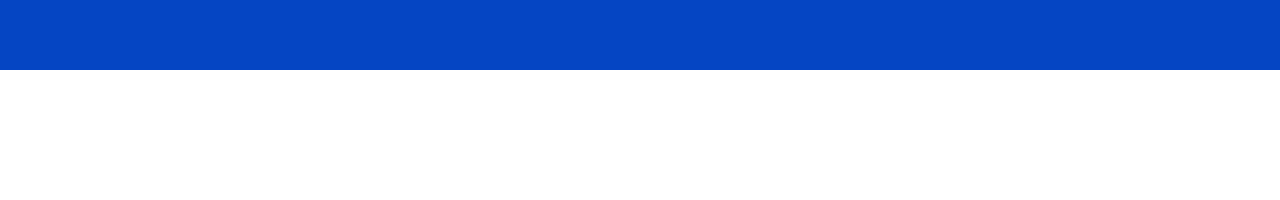
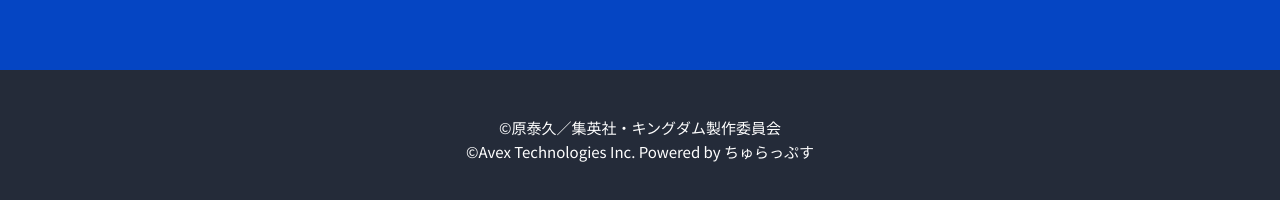
Before and after one commit to tarahi/kingdom, a plain HTML site: page index.html in a window 1280 px wide. Shown: the part 2008-2208 px from the top of the page. Before the commit the page ends 2078 px from the top, so only its background shows below. Drawn offline with Linux system fonts and the light colour scheme.

Commit message:
[update]フッターの調整、FV画像の調整

```diff
--- a/css/init.css
+++ b/css/init.css
@@ -86,7 +86,7 @@ div,p,dl,dt,dd,ol,ul,li,h1,h2,h3,h4,h5,h6,form,input,button,textarea,table,tr,th
 
 /*html { font-size: 20px; }*/
 
-body { color: #333; letter-spacing: 0px; font-family:"游明朝","Yu Mincho","YuMincho","Hiragino Mincho ProN","HGS明朝E","メイリオ","Meiryo", serif; }
+body { color: #333; letter-spacing: 0px; font-family:"Noto Sans JP","Hiragino Kaku Gothic ProN","ヒラギノ角ゴ ProN W3","メイリオ","Meiryo", serif; }
 
 p { line-height: 1.6; text-align: left; }
 
--- a/css/style.css
+++ b/css/style.css
@@ -22,5 +22,6 @@ a:hover { opacity: .7; transition: .5s; }
 /*==============================================================================
     footer style
 ============================================================================= */
-
+.footer { padding: 46px 0; background: #242b39; }
+.footer-copyright { color: #fff; font-size: 15px; text-align: center; }
 }
--- a/css/style_sp.css
+++ b/css/style_sp.css
@@ -24,6 +24,7 @@ html { font-size: 13.3333333vw; }
 /*==============================================================================
     footer style
 ============================================================================= */
-
+.footer { padding: .3rem 0; background: #242b39; }
+.footer-copyright { color: #fff; font-size: .2rem; text-align: center; }
 
 }
--- a/index.html
+++ b/index.html
@@ -9,6 +9,8 @@
     <link rel="stylesheet" href="css/init.css">
     <link rel="stylesheet" href="css/style.css">
     <link rel="stylesheet" href="css/style_sp.css">
+    <link rel="preconnect" href="https://fonts.gstatic.com">
+    <link href="https://fonts.googleapis.com/css2?family=Noto+Sans+JP:wght@400;500;700&display=swap" rel="stylesheet">
 </head>
 
 <body>
@@ -29,13 +31,18 @@
                         <p class="twitter-bnr"><img src="img/hero_img01.png" alt="キングダム DASH!!公式twitter"></p>
                         <!-- <div class="twitter-timelinewrap"><a class="twitter-timeline" href="https://twitter.com/Kingdom_Dash?ref_src=twsrc%5Etfw">Tweets by Kingdom_Dash</a> <script async src="https://platform.twitter.com/widgets.js" charset="utf-8"></script></div> -->
                         <div class="twitter-timelinewrap"><a class="twitter-timeline" href="https://twitter.com/TwitterDev?ref_src=twsrc%5Etfw">Tweets by TwitterDev</a> <script async src="https://platform.twitter.com/widgets.js" charset="utf-8"></script></div>
-                        <!-- <div class="twitter-btn"><a href="https://twitter.com/TwitterDev?ref_src=twsrc%5Etfw" class="twitter-follow-button" data-show-count="false">公式Twitterをフォローする</a><script async src="https://platform.twitter.com/widgets.js" charset="utf-8"></script></div> -->
                         <div class="twitter-btn"><a class="tw-follow-btn" href="https://twitter.com/intent/follow?screen_name=Kingdom_Dash" target="_blank" onclick="window.open(this.href, 'window', 'width=600, height=400, menubar=no, toolbar=no, scrollbars=yes'); return false;"><img src="img/hero_btn01.png" alt="公式Twitterをフォローする"></a></div>
                     </div>
                 </div>
             </div>
         </div>
 
+        <footer class="footer">
+            <div class="inner">
+                <p class="footer-copyright">©原泰久／集英社・キングダム製作委員会<br>©Avex Technologies Inc. Powered by ちゅらっぷす</p>
+            </div>
+        </footer>
+
     </div>
 
 </body>
```
Also changed, not shown: img/hero_bg01_sp.jpg (deleted), img/hero_img01_sp.webp (added), 1 other file.
